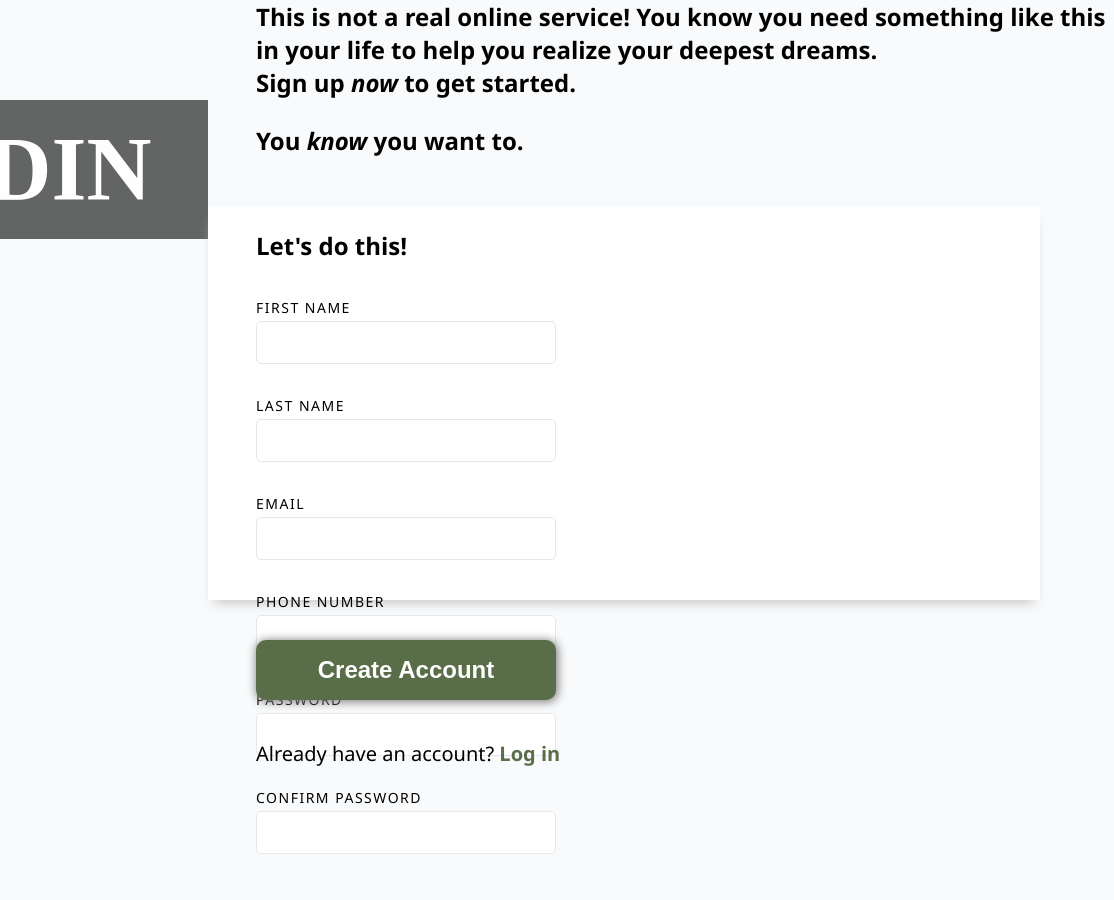
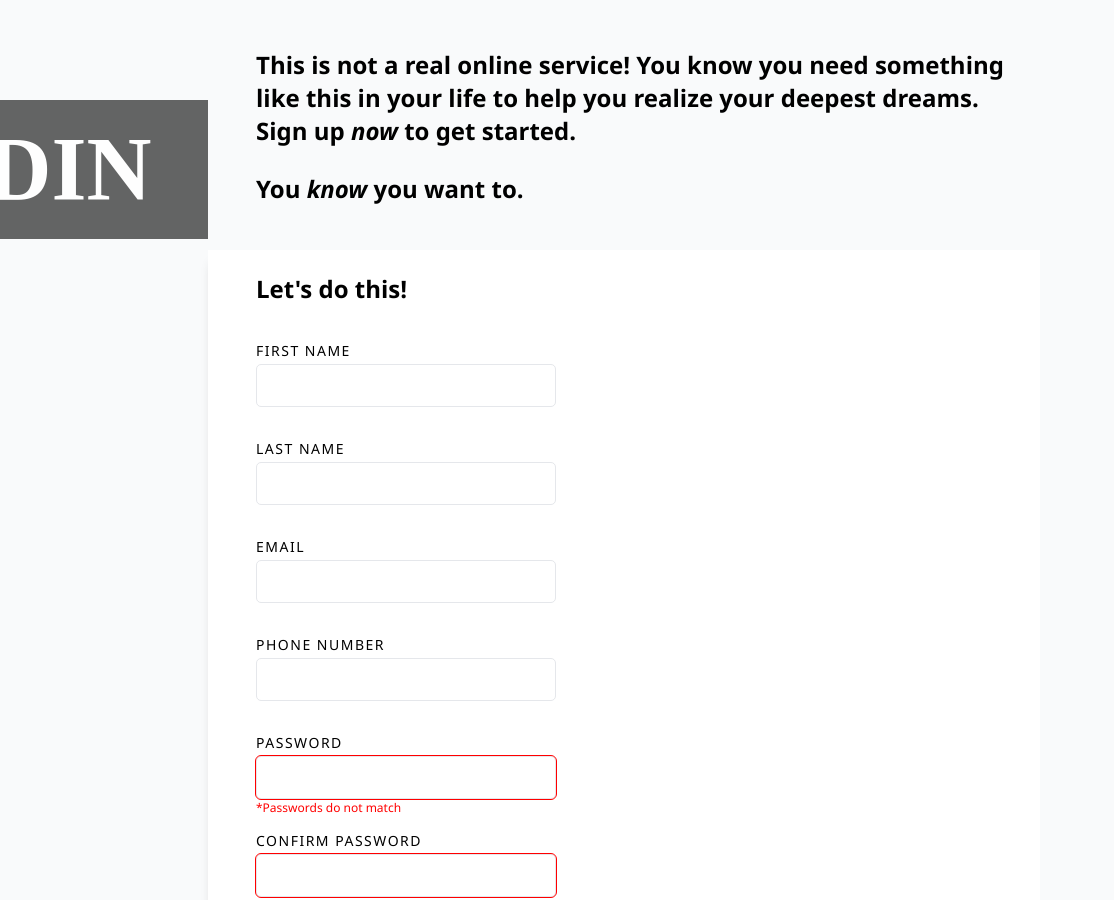
Before and after one commit to emimgg/sign-up-form, a plain HTML site: page index.html in a window 1280 px wide. Shown: the top 900 px of the page, 240-1354 px from the left, 1114 px wide, since content can reach past the window. Drawn offline with Linux system fonts and the light colour scheme; a web font is replaced by a local one.

Commit message:
Tweak styles and responsiveness

```diff
--- a/index.html
+++ b/index.html
@@ -14,12 +14,11 @@
         </div>
     </aside>
     <main>
-        <!-- <div class="container"> -->
-            <!-- <div class="hero-text"> -->
+        <div class="hero-text">
             <h2>This is not a real online service! You know you need something like this in your life to help you realize your deepest dreams.</h2>
             <h2>Sign up <em>now</em> to get started.</h2>
             <h2>You <em>know</em> you want to.</h2>
-            <!-- </div> -->
+        </div>
         <section class="account-form">
             <h3 class="form-title">Let's do this!</h3>
             <form action="" method="post" id="create-account">
@@ -43,10 +42,11 @@
                 <div class="user-data">
                     <label for="pwd">PASSWORD</label>
                     <input type="password" name="password" id="pwd" required>
+                    <span class="error-message">*Passwords do not match</span>
                 </div>
                 <div class="user-data">
                     <label for="confirm-pwd">CONFIRM PASSWORD</label>
-                            <input type="password" name="confirm-pwd" id="confirm-pwd">
+                        <input type="password" name="confirm-pwd" id="confirm-pwd" required>
                 </div>
             </form>
         </section>
@@ -54,7 +54,6 @@
             <button type="submit" form="account-form">Create Account</button>
             <p>Already have an account? <span><a href=""><strong>Log in</strong></a></span></p>
         </div>
-        <!-- </div> -->
     </main>
 </body>
 </html>
--- a/styles.css
+++ b/styles.css
@@ -24,13 +24,13 @@
 body {
     background-color: var(--main-bgcolor);
     display: flex;
+    justify-content: center;
 }
 
 aside {
     width: var(--aside-width);
     height: var(--aside-height);
     display: inline-block;
-    /* outline: 1px solid coral; */
     font-family: Norse-bold;
     background-image: url(/assets/halie-west-25xggax4bSA-unsplash.jpg);
     background-size: 100%;
@@ -38,37 +38,31 @@ aside {
 
 main {
     width: calc(100vw - var(--aside-width));
-    display: inline;
     height: 100vh;
     display: flex;
     flex-flow: column;
-    justify-content: center;
-    /* align-items: center; */
     font-family: 'Segoe UI', Tahoma, Geneva, Verdana, sans-serif;
 }
 
 h2, section, .bottom-section {
     padding-left: 48px;
+    position: relative;
+}
+.hero-text, section, .bottom-section {
+    margin: auto 0;
 }
 
 section {
-    /* outline: 2px solid lightblue; */
     background-color: var(--form-bgcolor);
-    margin-top: 50px;
-    min-height: 300px;
     box-shadow: 0px 8px 12px -6px rgb(192, 192, 192);
 }
 
-.container {
-    width: 100%;
-    outline: 2px solid lightgreen;
-}
+.hero-text {
+    max-width: 800px;
+    min-height: 200px;
+    padding-top: 48px;
+    margin-bottom: 50px;
 
-.hero-text {
-    min-width: 500px;
-    max-width: 60%;
-    outline: 2px solid red;
-    height: 200px;
 }
 
 .hero-text h2:last-child {
@@ -94,9 +88,11 @@ form {
     flex-direction: column;
     margin-right: 70px;
     gap: 4px;
+    position: relative;
 }
 
 input {
+    appearance: none;
     width: 300px;
     border: 1px solid #E5E7EB;
     border-radius: 5px;
@@ -112,7 +108,6 @@ label {
 }
 
 .bottom-section {
-    /* outline: 2px solid blue; */
     min-height: 200px;
 }
 
@@ -134,7 +129,7 @@ p:last-of-type{
     font-size: 20px;
 }
 h2 {
-    width: clamp(50ch, 66ch, 76ch);
+    /* width: clamp(50ch, 66ch, 76ch); */
 }
 
 h2:nth-of-type(3) {
@@ -157,11 +152,43 @@ a {
     padding: 18px;
 }
 
+button:hover {
+    cursor: pointer;
+    background-color: #8fac76;
+}
+input:focus {
+    outline: 2px solid blue;
+    box-shadow: 3px 3px 8px 0px rgb(136, 136, 136);
+}
+input[type="password"]:invalid {
+    outline: 1px solid red;
+}
 
+.error-message {
+font-size: 12px;
+color: red;
+position: absolute;
+top: 100%;
+left: 0;
+display: none;
+}
 
+input[type="password"]:invalid + .error-message {
+    display: block;
+}
 
-@media (max-width: 700px) {
+@media (max-width: 768px) {
     body {
         flex-direction: column;
     }
+    aside {
+        display: none;
+    }
+    main {
+        width: 100%;
+    }
+    .bottom-section {
+        margin: 0 auto;
+        padding-left: 0;
+    }
 }
```
Lines whose indentation alone changed are shown as unchanged.
